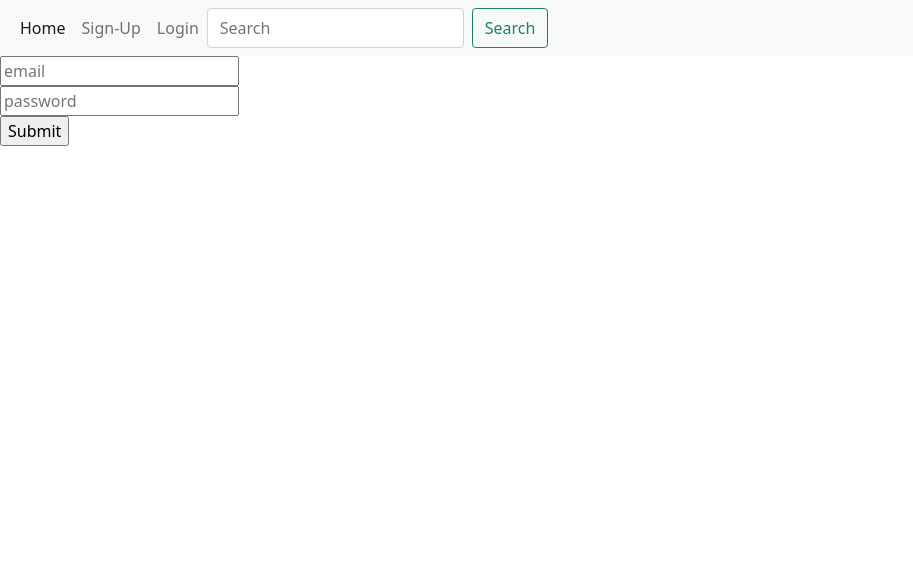
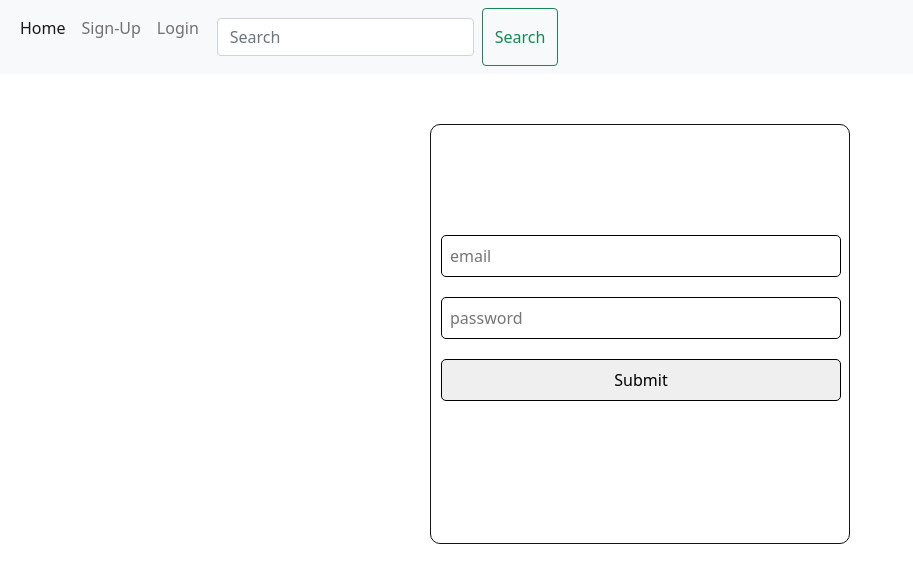
Before and after one commit to AMEE451/Javascript, a plain HTML site: page Final_Exam/Pages/login.html in a window 1280 px wide. Shown: the whole page, without its empty margins (0-913 px from the left). Drawn offline with nearby package versions, Linux system fonts and the light colour scheme.

Commit message:
final-Exam

```diff
--- a/Final_Exam/Pages/login.html
+++ b/Final_Exam/Pages/login.html
@@ -13,6 +13,35 @@
         crossorigin="anonymous"></script>
 </head>
 
+<style>
+    .form{
+    border: 1px solid rgb(18, 18, 18);
+    width: 420px;
+    height: 420px;
+    margin-top: 50px;
+    border-radius: 10px;
+    padding-top: 100px;
+}
+.form:hover{
+    box-shadow: rgb(208, 208, 209) 3px 3px 15px 0px,rgb(208, 208, 209) -3px -3px 15px 1px;
+}
+ .main{
+    display: flex;
+    justify-content: center;
+ }
+input:hover {
+    box-shadow: rgba(131, 131, 241, 0.25) 0px 50px 100px  inset;
+}
+input{
+    padding: 8px;
+    margin: 10px;
+    width: 400px;
+    border-radius: 5px;
+    border:1px solid black
+}
+</style>
+
+
 <body>
 
     <nav class="navbar navbar-expand-lg navbar-light bg-light">
@@ -26,13 +55,13 @@
             <div class="collapse navbar-collapse" id="navbarSupportedContent">
                 <ul class="navbar-nav me-auto mb-2 mb-lg-0">
                     <li class="nav-item">
-                        <a class="nav-link active" aria-current="page" href="/index.html">Home</a>
+                        <a class="nav-link active" aria-current="page" href="/Final_Exam/index.html">Home</a>
                     </li>
                     <li class="nav-item">
-                        <a class="nav-link" href="/Pages/signup.html">Sign-Up</a>
+                        <a class="nav-link" href="/Final_Exam/Pages/signup.html">Sign-Up</a>
                     </li>
                     <li class="nav-item">
-                        <a class="nav-link" href="/Pages/login.html">Login</a>
+                        <a class="nav-link" href="/Final_Exam/Pages/login.html">Login</a>
                     </li>
                     <form class="d-flex">
                         <input class="form-control me-2" type="search" placeholder="Search" aria-label="Search">
@@ -42,13 +71,16 @@
         </div>
     </nav>
 
-    <form id="login">
-        <input type="email" id="email" placeholder="email" /> <br>
-        <input type="text" id="psw" placeholder="password" /> <br>
-        <input type="submit" />
-    </form>
+    <div class="main">
+        <form id="login" class="form">
+            <input type="email" id="email" placeholder="email" /> <br>
+            <input type="text" id="psw" placeholder="password" /> <br>
+            <input type="submit" />
+        </form>
+    </div>
+
 
 </body>
-<script src="/js/login.js"></script>
+<script src="/Final_Exam/js/login.js"></script>
 
 </html>
```
Also changed, not shown: Final_Exam/Pages/cart.html (+4 -4 lines), Final_Exam/Pages/signup.html (+36 -5 lines), Final_Exam/index.html (+3 -3 lines).
